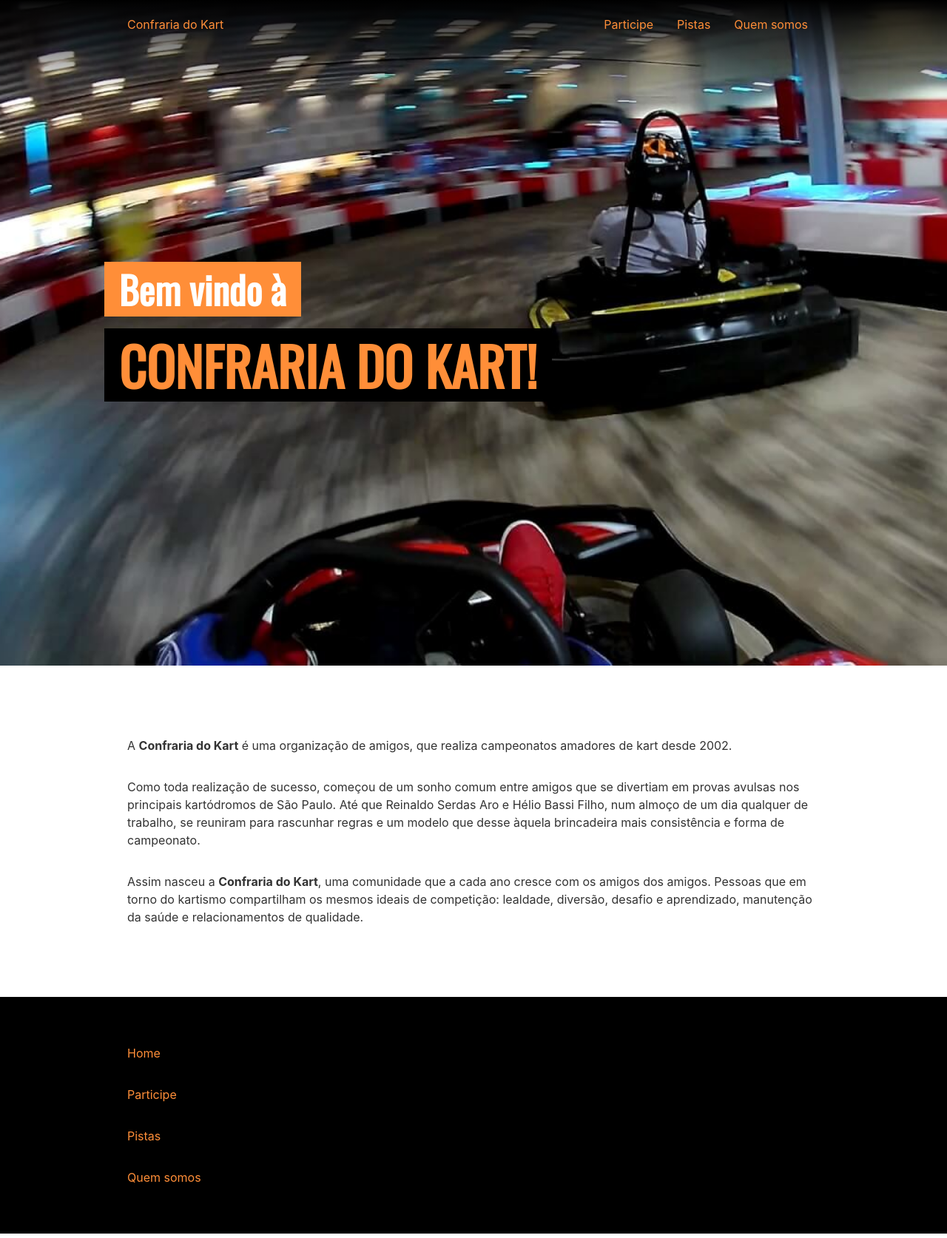
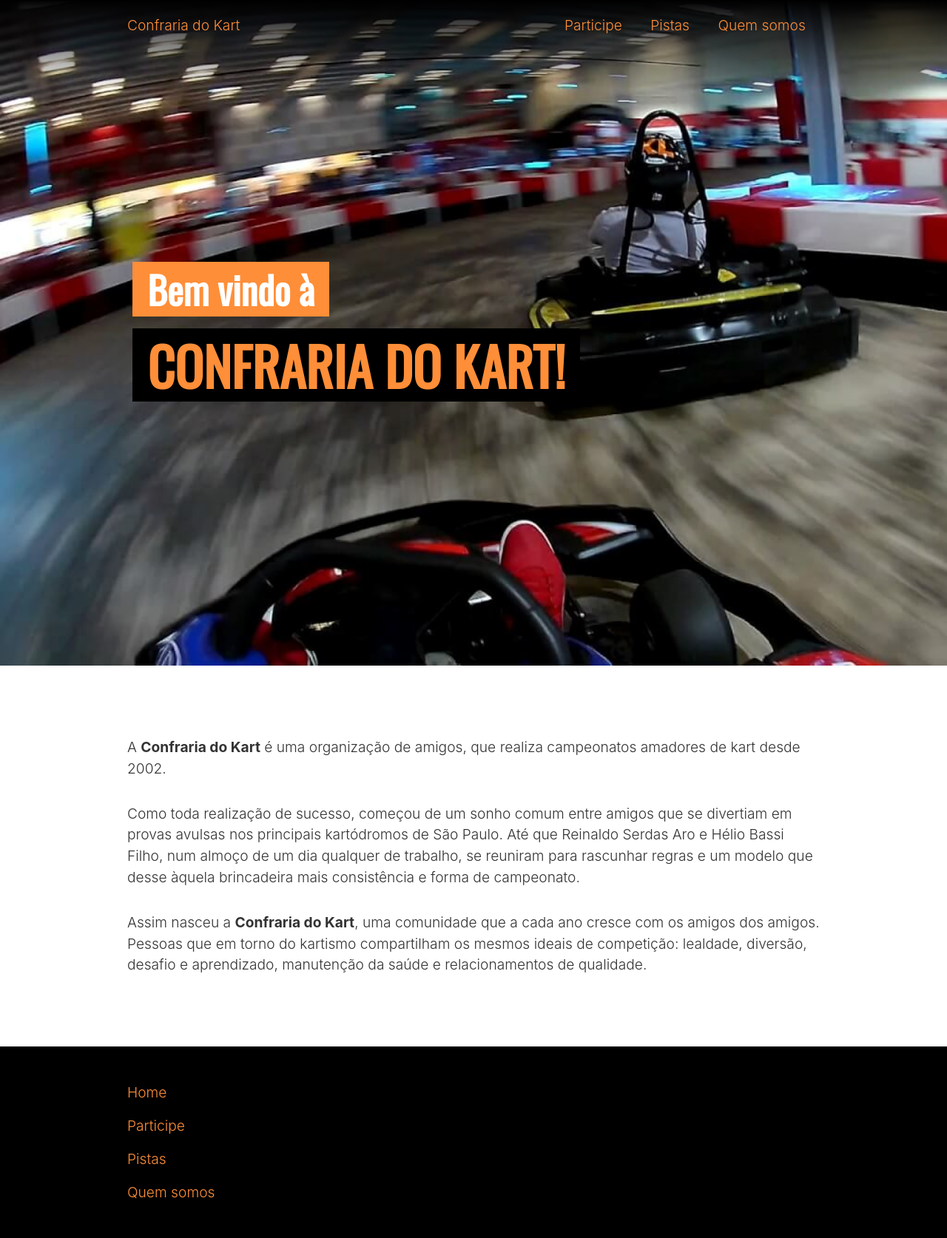
Before and after one commit to ConfrariaDoKart/confrariadokart.github.io, a Jekyll site: the page built from index.html, in a window 1280 px wide. Shown: the whole page at 74% size. Built offline with Jekyll 4.4.1, drawn with Linux system fonts in a browser that asks for light colours.

Commit message:
Revisão de valores padrão e helpers

```diff
--- a/_sass/_defaults.scss
+++ b/_sass/_defaults.scss
@@ -4,6 +4,8 @@ body {
     padding: 0;
     min-height: 100vh;
     font-family: $base-font-family;
+    font-size: $base-font-size;
+    font-weight: $base-font-weight;
     line-height: $base-line-height;
     color: $text-color;
     background-color: $background-color;
@@ -16,11 +18,17 @@ h4,
 h5,
 h6,
 p,
-li,
 blockquote {
     margin-top: var(--spacing);
     margin-bottom: var(--spacing);
 }
+
+ul, ol, li {
+    margin-top: var(--spacing-s);
+    margin-bottom: var(--spacing-s);
+}
+
+
 
 @for $i from 1 through 6 {
     h#{$i} {
--- a/_sass/_helpers.scss
+++ b/_sass/_helpers.scss
@@ -30,10 +30,39 @@ ol {
     text-decoration: none;
 }
 
+.embed {
+    position: relative;
+    width: 100%;
+    height: 0;
+    padding-bottom: 56.2%;
+
+    > * {
+        position: absolute;
+        top: 0;
+        left: 0;
+        right: 0;
+        bottom: 0;
+        width: 100%;
+        height: 100%;
+    }
+}
+
 .hero {
-    padding: var(--spacing-s);
+    padding: var(--spacing);
     background-color: $brand-color;
     color: $background-color;
+
+    @include media-greater($on-laptop) {
+        padding: var(--spacing-m);
+    }
+
+    > :first-child {
+        margin-top: 0;
+    }
+
+    > :last-child {
+        margin-bottom: 0;
+    }
 
     &--dark {
         @extend .hero;
--- a/_sass/_vars.scss
+++ b/_sass/_vars.scss
@@ -1,6 +1,6 @@
 $base-font-family: -apple-system,BlinkMacSystemFont,Segoe UI,Helvetica,Arial,sans-serif,Apple Color Emoji,Segoe UI Emoji;
 $title-font-family: 'Oswald', sans-serif;
-$base-font-size: 1em;
+$base-font-size: 1.2em;
 $base-font-weight: 300;
 $small-font-size: $base-font-size * 0.875;
 $base-line-height: 1.5;
@@ -9,7 +9,7 @@ $text-color: #333;
 $background-color: #fff;
 $brand-color: #ff8e38;
 
-$grey-color-light: #d4d4d4;
+$grey-color-light: #e7e7e7;
 $grey-color: #828282;
 $grey-color-dark: #424242;
 
```
